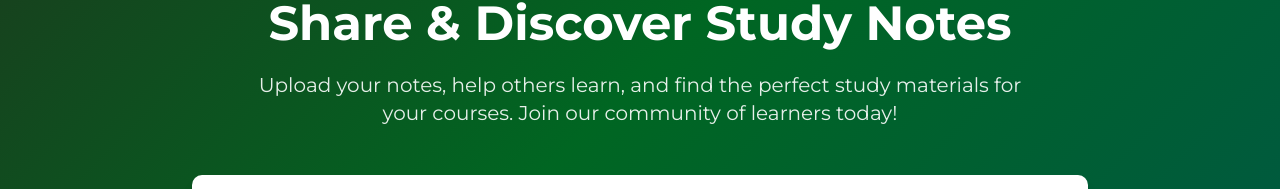
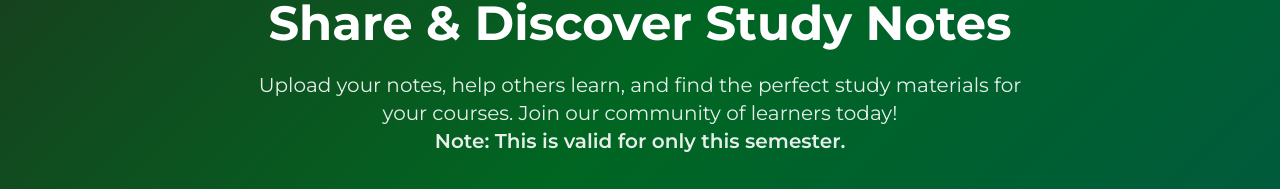
Before and after one commit to rahulcodepython/BWU-Notes, a Next.js app: page / in a window 1280 px wide. Shown: the part 165-354 px from the top of the page. Built offline with nearby package versions, Linux system fonts and the light colour scheme; no server answers; the database is empty.

Commit message:
feat: update hero section with semester validity note

```diff
--- a/src/components/hero.tsx
+++ b/src/components/hero.tsx
@@ -6,7 +6,8 @@ const Hero = () => {
                     <h1 className="text-4xl md:text-5xl font-bold mb-6">Share & Discover Study Notes</h1>
                     <p className="text-xl mb-8 opacity-90">
                         Upload your notes, help others learn, and find the perfect study materials for your courses.
-                        Join our community of learners today!
+                        Join our community of learners today! <br />
+                        <span className="font-semibold">Note: This is valid for only this semester.</span>
                     </p>
                 </div>
             </div>
```
